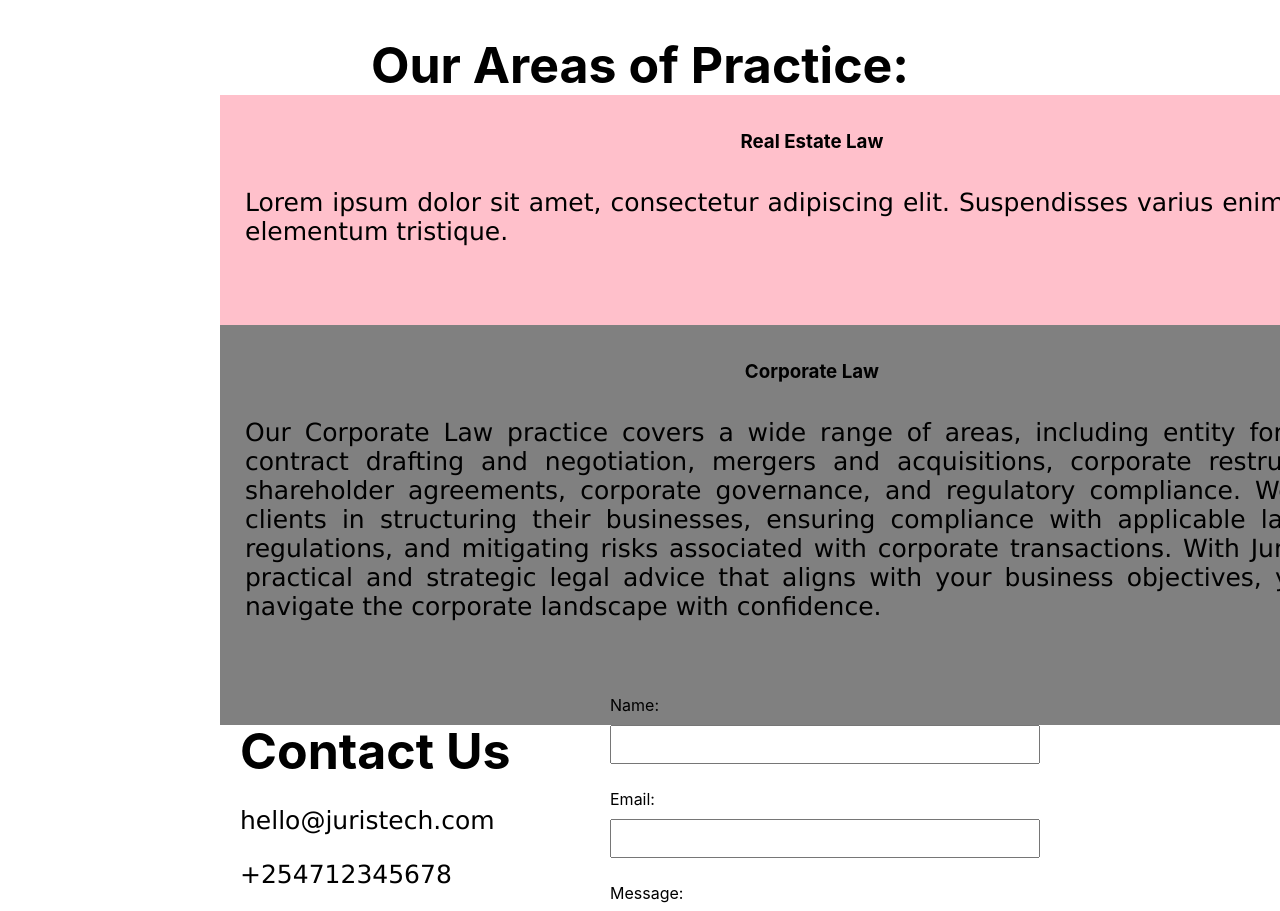
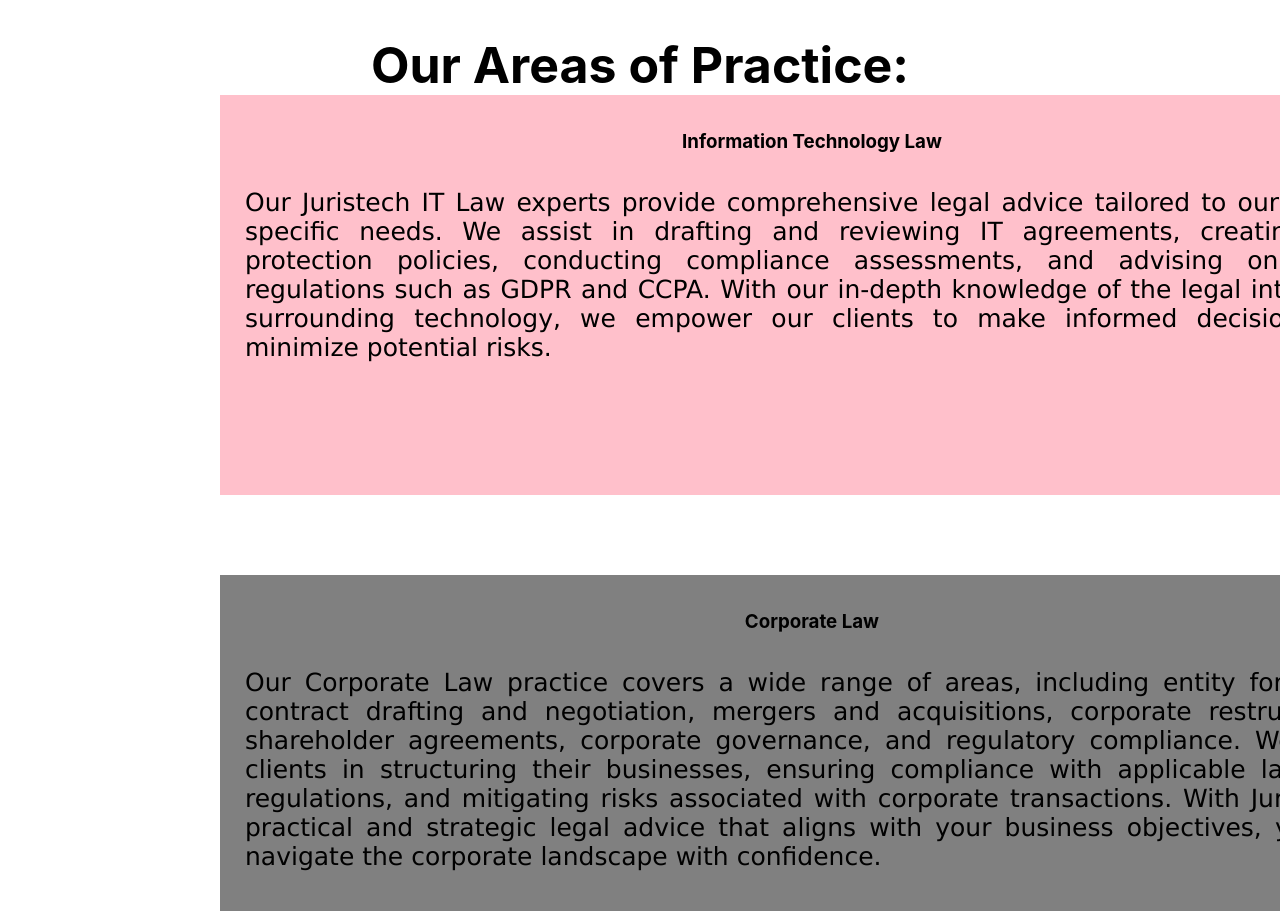
Before and after one commit to Wachira007/JurisTech, a React (Create React App) app in the folder juristech/: page / in a window 1280 px wide. Shown: the part 1660-2571 px from the top of the page. Built offline with nearby package versions, Linux system fonts and the light colour scheme.

Commit message:
css on practice.js

```diff
--- a/juristech/src/Components/Practice_area/Practice.js
+++ b/juristech/src/Components/Practice_area/Practice.js
@@ -14,7 +14,7 @@
         <div style={{  }}>
           <h1>Our Areas of Practice:</h1>
         </div>
-        <div style={{ display: "flex", marginBottom: "30px", width:"70%", height:"200px" }}>
+        <div style={{ display: "flex", marginBottom: "30px", width:"70%", height:"450px" }}>
           <div
             style={{
               display: "flex",
@@ -26,10 +26,9 @@
               textAlign: "left",
             }}
           >
-            <h3>Real Estate Law</h3>
+            <h3>Information Technology Law</h3>
             <p>
-              Lorem ipsum dolor sit amet, consectetur adipiscing elit.
-              Suspendisses varius enim in eros elementum tristique.
+            Our Juristech IT Law experts provide comprehensive legal advice tailored to our clients' specific needs. We assist in drafting and reviewing IT agreements, creating data protection policies, conducting compliance assessments, and advising on global regulations such as GDPR and CCPA. With our in-depth knowledge of the legal intricacies surrounding technology, we empower our clients to make informed decisions and minimize potential risks.
             </p>
           </div>
           <div
```
